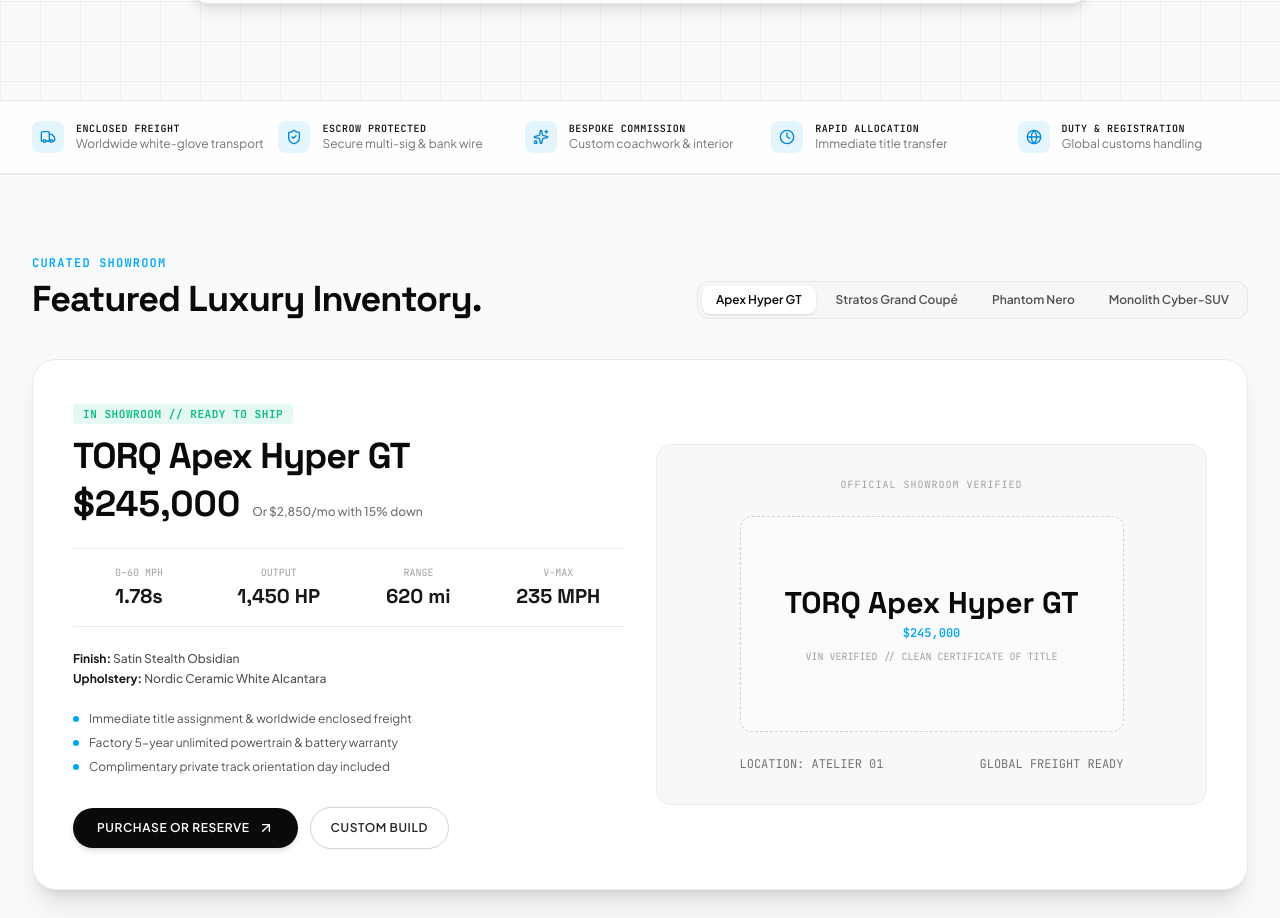
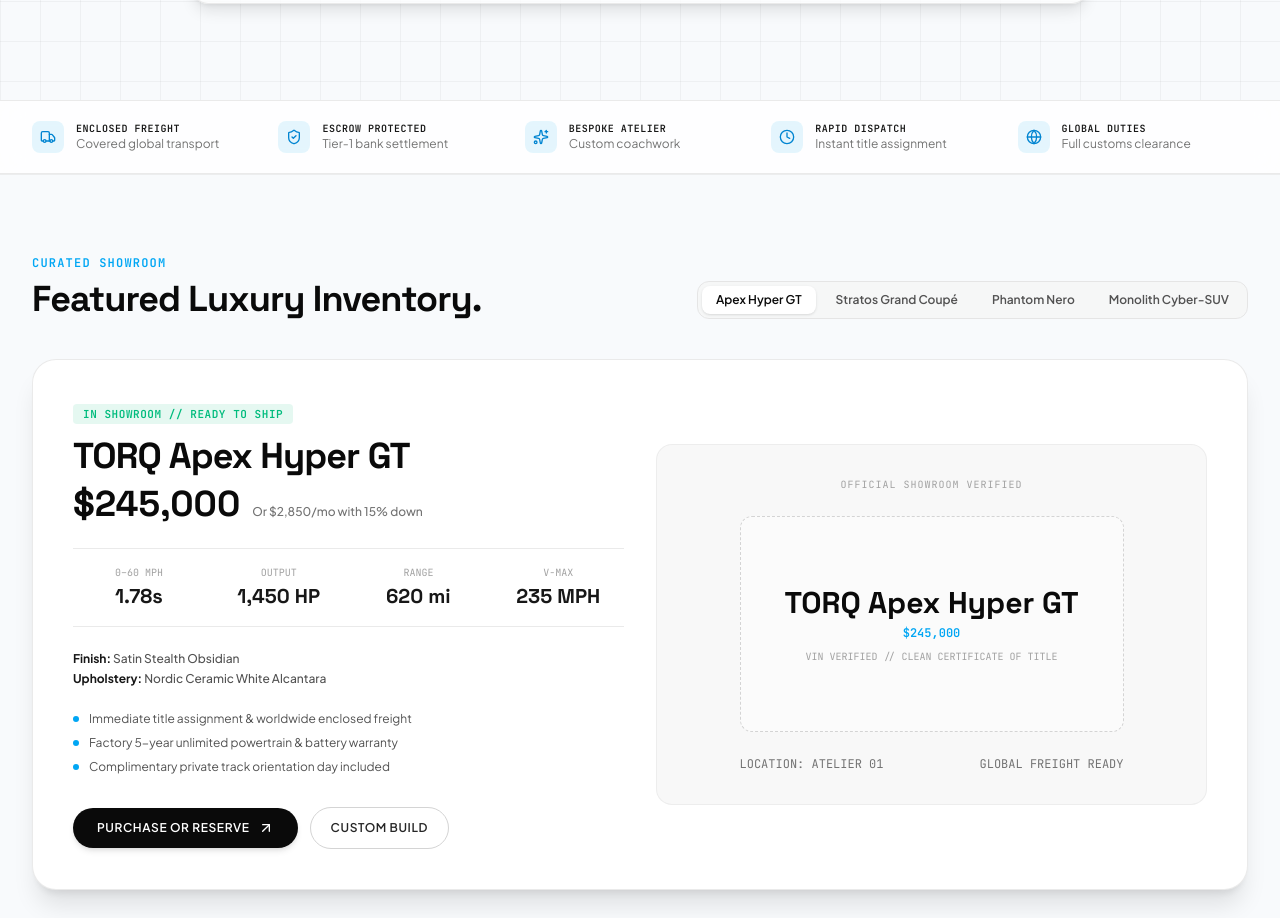
Before and after one commit to ruhul2003/Torq, a Next.js app: page / in a window 1280 px wide. Shown: the part 959-1877 px from the top of the page. Built offline with nearby package versions, Linux system fonts and the light colour scheme.

Commit message:
Simplify telemetry strip guarantee descriptions for faster visual scanning.

```diff
--- a/src/components/TelemetryStrip.jsx
+++ b/src/components/TelemetryStrip.jsx
@@ -3,11 +3,11 @@
 import { ShieldCheck, Truck, CreditCard, Sparkles, Clock, Globe } from "lucide-react";
 
 const PERKS = [
-  { icon: Truck, title: "ENCLOSED FREIGHT", desc: "Worldwide white-glove transport" },
-  { icon: ShieldCheck, title: "ESCROW PROTECTED", desc: "Secure multi-sig & bank wire" },
-  { icon: Sparkles, title: "BESPOKE COMMISSION", desc: "Custom coachwork & interior" },
-  { icon: Clock, title: "RAPID ALLOCATION", desc: "Immediate title transfer" },
-  { icon: Globe, title: "DUTY & REGISTRATION", desc: "Global customs handling" },
+  { icon: Truck, title: "ENCLOSED FREIGHT", desc: "Covered global transport" },
+  { icon: ShieldCheck, title: "ESCROW PROTECTED", desc: "Tier-1 bank settlement" },
+  { icon: Sparkles, title: "BESPOKE ATELIER", desc: "Custom coachwork" },
+  { icon: Clock, title: "RAPID DISPATCH", desc: "Instant title assignment" },
+  { icon: Globe, title: "GLOBAL DUTIES", desc: "Full customs clearance" },
 ];
 
 export default function TelemetryStrip() {
```
